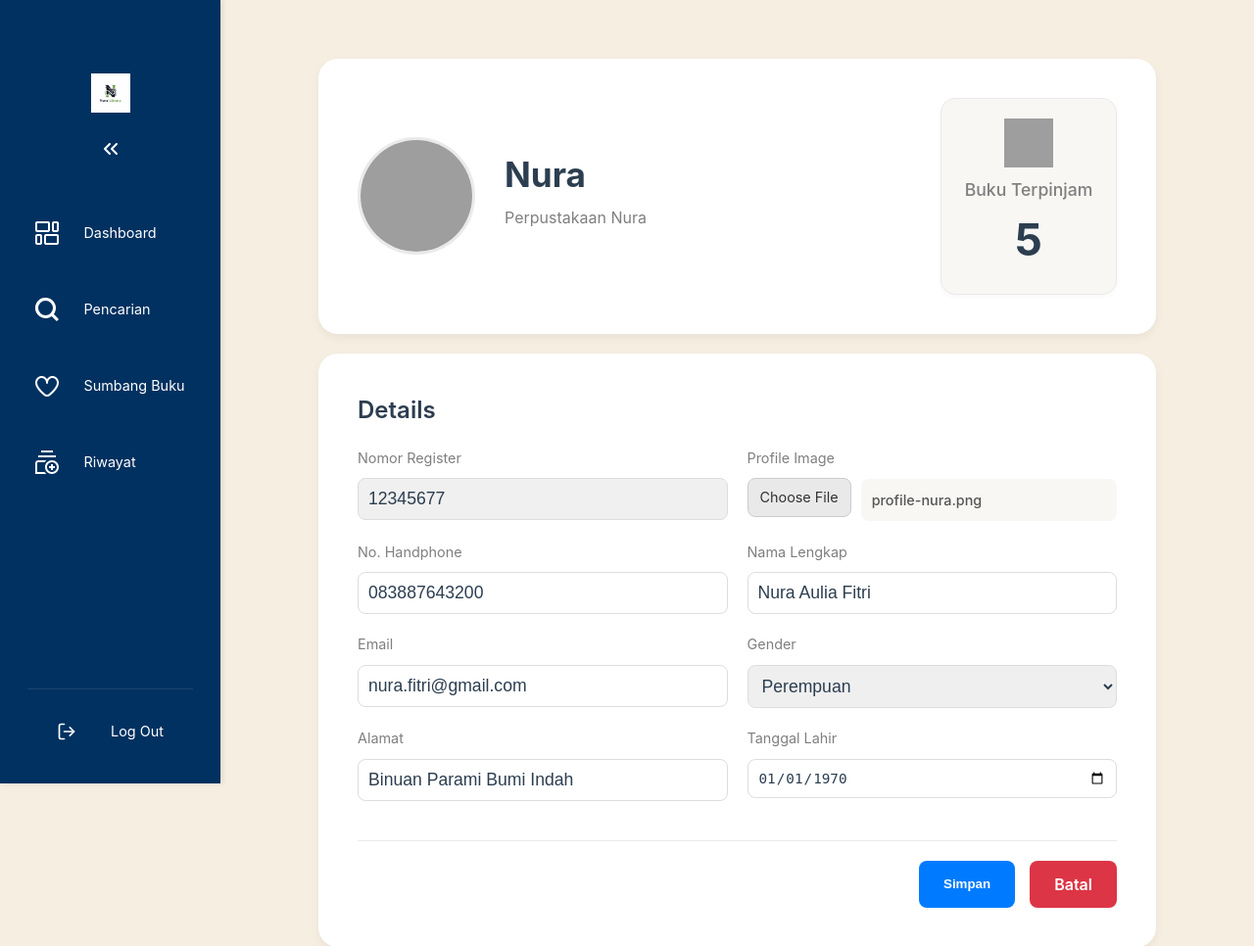
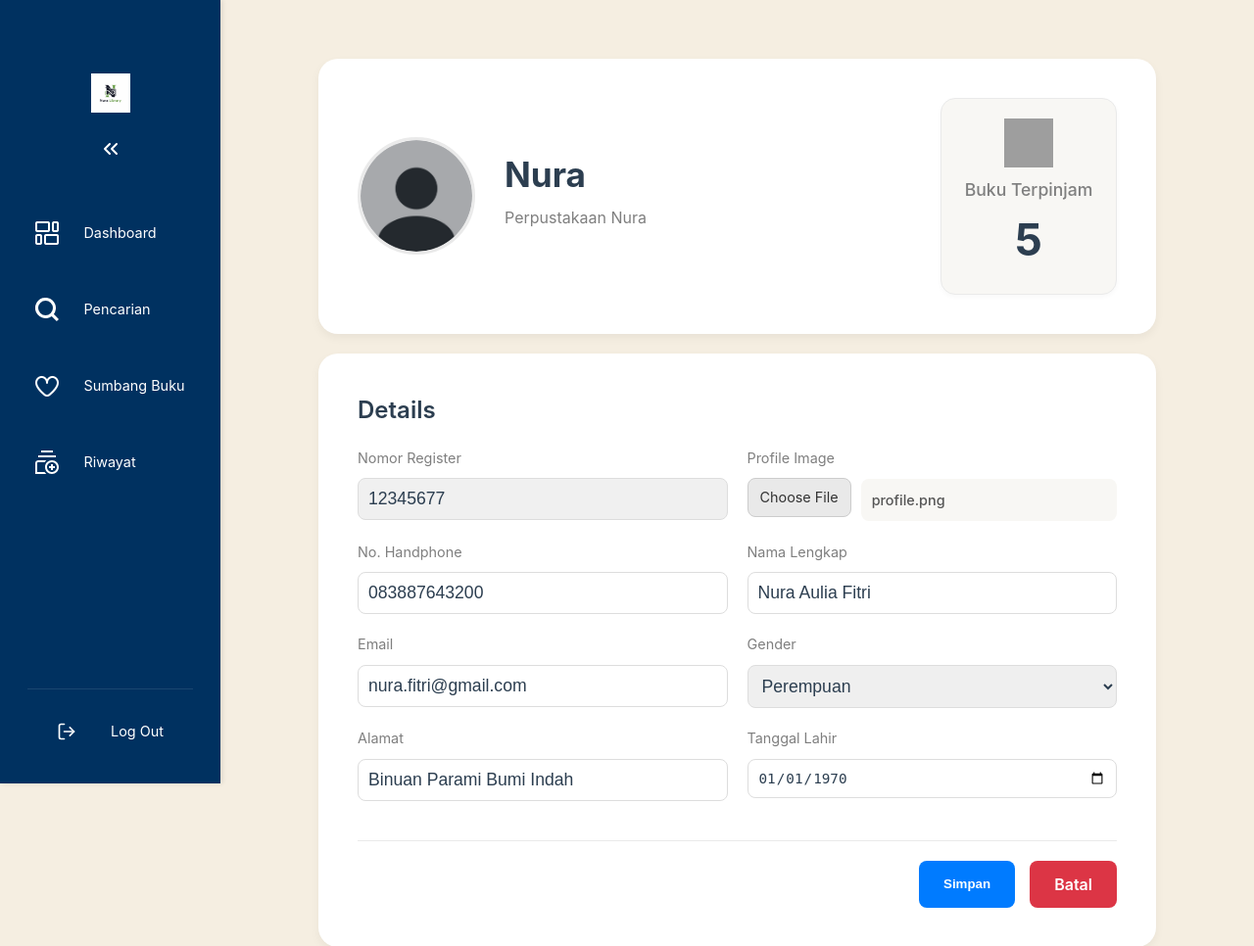
Before and after one commit to RaniNabila77/NURA, a PHP site: page /profile.php?edit=true in a window 1280 px wide. Shown: the top 966 px of the page at 98% size. Run offline with PHP 8.4, Linux system fonts and the light colour scheme; some libraries are stand-ins or nearby versions; grey boxes are pictures that could not be loaded.

Commit message:
profile.php

```diff
--- a/profile.php
+++ b/profile.php
@@ -12,7 +12,7 @@ $allUserData = [
         'alamat' => 'Binuan Parami Bumi Indah',
         'telepon' => '0838-8764-3200',
         'tanggal_bergabung' => '01/01/2023',
-        'avatar' => 'img/profile-nura.png', // Pastikan path ini benar
+        'avatar' => 'img/profile.png', // Pastikan path ini benar
         'nomor_register' => '12345677', // Tambahan data dari Figma
         'no_handphone' => '083887643200', // Sesuai figma
         'gender' => 'Perempuan', // Sesuai figma
@@ -108,7 +108,7 @@ if ($_SERVER["REQUEST_METHOD"] == "POST" && isset($_POST['action']) && $_POST['a
                         </div>
 
                         <div class="books-loaned-card">
-                            <img src="img/book_icon.png" alt="Icon Buku" />
+                            <img src="img/book.png" alt="Icon Buku" />
                             <h3>Buku Terpinjam</h3>
                             <div class="count"><?php echo htmlspecialchars($user['buku_dipinjam_count']); ?></div>
                         </div>
```
